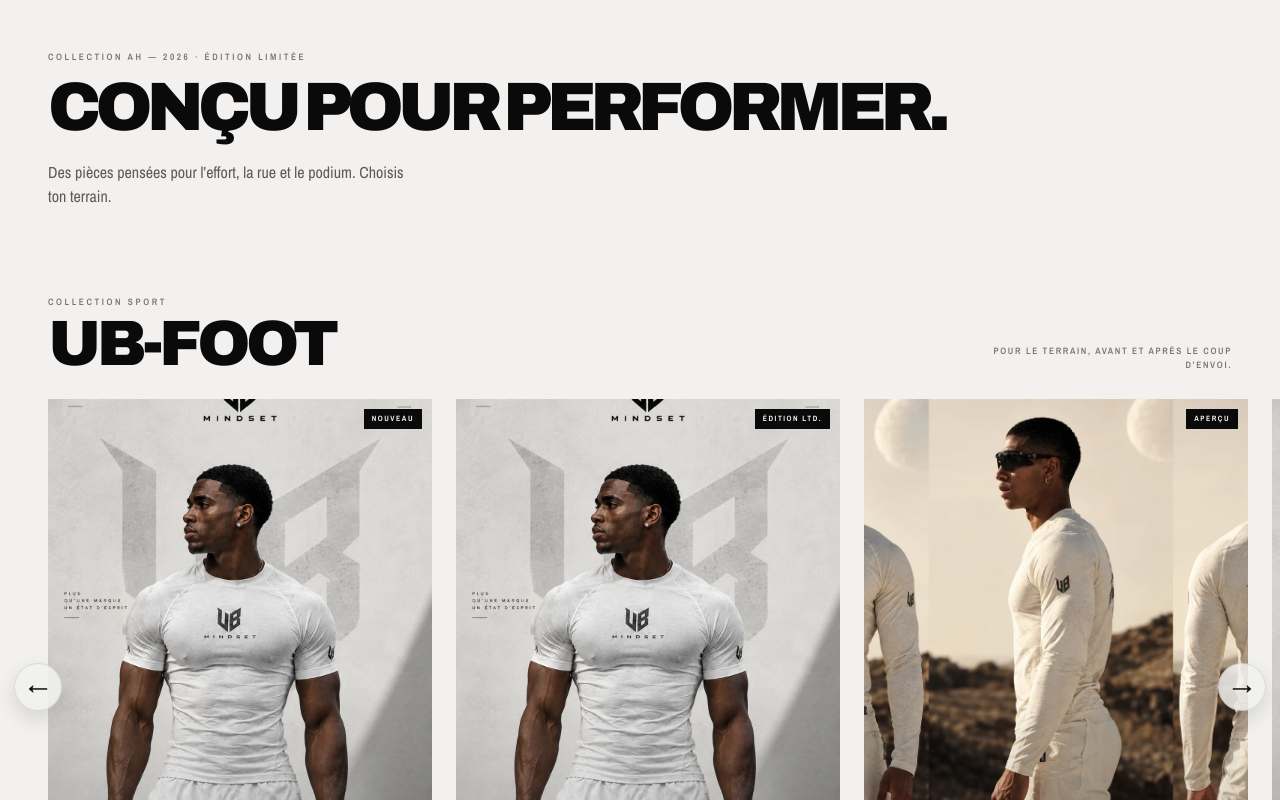
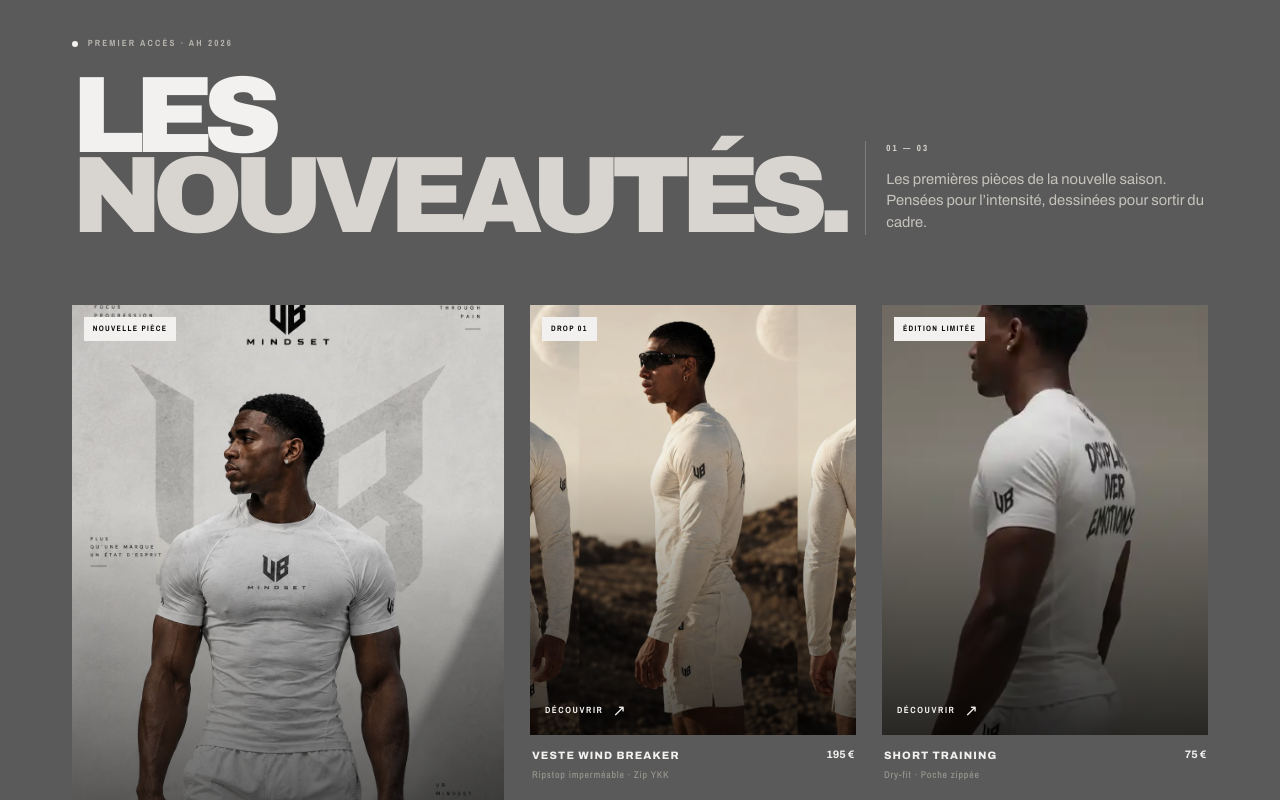
Before and after one commit to Muhammed6C/ub_mindset, a React app in the folder frontend/: page / in a window 1280 px wide. Shown: the part 940-1740 px from the top of the page. Built offline with nearby package versions, Linux system fonts and the light colour scheme; the HTML template or start-up script is replaced by a standard one.

Commit message:
Mise en place de la version 1 section nouveauté

```diff
--- /dev/null
+++ b/frontend/src/components/NewArrivals.css
@@ -0,0 +1,34 @@
+.new-arrivals { --ink: #0a0a0a; --paper: #f2f1ef; --surface: #5a5a5a; background: var(--surface); color: var(--paper); overflow: hidden; padding: clamp(76px, 9vw, 146px) clamp(20px, 5.6vw, 96px) clamp(70px, 8vw, 124px); }
+.new-arrivals *, .new-arrivals *::before, .new-arrivals *::after { box-sizing: border-box; }
+.new-arrivals__header { display: grid; grid-template-columns: minmax(0, 1fr) minmax(250px, .46fr); gap: 28px 48px; margin: 0 auto clamp(38px, 5.5vw, 80px); max-width: 1360px; }
+.new-arrivals__header > p, .new-arrivals__intro span, .new-arrivals__footer p { align-items: center; display: flex; font: 700 .56rem/1 "Archivo Narrow", sans-serif; letter-spacing: .24em; text-transform: uppercase; }
+.new-arrivals__header > p { color: #b6b3ad; gap: 10px; grid-column: 1 / -1; }
+.new-arrivals__header > p span { background: var(--paper); border-radius: 50%; height: 6px; width: 6px; }
+.new-arrivals h2, .new-arrivals h3, .new-arrivals p { margin: 0; }
+.new-arrivals h2 { font: 900 clamp(3.55rem, 8.5vw, 8.6rem)/.73 Archivo, sans-serif; letter-spacing: -.09em; text-transform: uppercase; }
+.new-arrivals h2 em { color: #d8d5d0; font-style: normal; }
+.new-arrivals__intro { align-self: end; border-left: 1px solid rgba(242, 241, 239, .24); display: grid; gap: 16px; padding: 3px 0 2px 20px; }
+.new-arrivals__intro span { color: #d8d5d0; }
+.new-arrivals__intro p { color: #c6c3bd; font: 400 clamp(.88rem, 1.15vw, 1rem)/1.45 Archivo, sans-serif; max-width: 350px; }
+.new-arrivals__grid { display: grid; gap: clamp(14px, 2vw, 26px); grid-template-columns: 1.14fr .86fr .86fr; margin: 0 auto; max-width: 1360px; }
+.new-arrivals__product { min-width: 0; }
+.new-arrivals__image { background: #272727; color: var(--paper); display: block; overflow: hidden; position: relative; text-decoration: none; }
+.new-arrivals__image::after { background: linear-gradient(180deg, rgba(0,0,0,.05) 36%, rgba(0,0,0,.72) 100%); content: ''; inset: 0; pointer-events: none; position: absolute; transition: opacity .4s ease; }
+.new-arrivals__image img { display: block; height: 100%; object-fit: cover; transition: transform .7s cubic-bezier(.16, 1, .3, 1); width: 100%; }
+.new-arrivals__product--lead .new-arrivals__image { aspect-ratio: .76; }
+.new-arrivals__product--wide .new-arrivals__image, .new-arrivals__product--compact .new-arrivals__image { aspect-ratio: .76; }
+.new-arrivals__badge { background: var(--paper); color: var(--ink); font: 800 .49rem/1 "Archivo Narrow", sans-serif; left: 12px; letter-spacing: .17em; padding: 8px 9px; position: absolute; text-transform: uppercase; top: 12px; z-index: 1; }
+.new-arrivals__discover { align-items: center; bottom: 16px; display: flex; font: 700 .56rem/1 "Archivo Narrow", sans-serif; gap: 9px; left: 15px; letter-spacing: .18em; position: absolute; text-transform: uppercase; z-index: 1; }
+.new-arrivals__discover b { font: 400 1rem/1 Archivo, sans-serif; }
+.new-arrivals__info { align-items: start; display: flex; gap: 12px; justify-content: space-between; padding: 14px 2px 0; }
+.new-arrivals__info h3 { font: 800 .67rem/1.25 Archivo, sans-serif; letter-spacing: .105em; text-transform: uppercase; }
+.new-arrivals__info p { color: #98958f; font: 500 .61rem/1.3 "Archivo Narrow", sans-serif; letter-spacing: .08em; margin-top: 7px; }
+.new-arrivals__info strong { font: 700 .68rem/1 Archivo, sans-serif; white-space: nowrap; }
+.new-arrivals__footer { align-items: center; border-top: 1px solid rgba(242,241,239,.2); display: flex; justify-content: space-between; margin: clamp(50px, 7vw, 96px) auto 0; max-width: 1360px; padding-top: 20px; }
+.new-arrivals__footer p { color: #9a9791; }
+.new-arrivals__footer a { align-items: center; background: var(--paper); color: #0a0a0a; display: inline-flex; font: 800 .58rem/1 "Archivo Narrow", sans-serif; gap: 14px; letter-spacing: .16em; min-height: 50px; padding: 0 17px; text-decoration: none; text-transform: uppercase; transition: background .25s ease, transform .25s ease; }
+.new-arrivals__footer a:hover, .new-arrivals__footer a:focus-visible { background: #d8d5d0; transform: translateY(-3px); }
+.new-arrivals a:focus-visible { outline: 2px solid var(--paper); outline-offset: 4px; }
+@media (max-width: 720px) { .new-arrivals { padding: 67px 20px 68px; }.new-arrivals__header { display: block; margin-bottom: 38px; }.new-arrivals__header > p { margin-bottom: 23px; }.new-arrivals h2 { font-size: clamp(3.75rem, 18vw, 5.7rem); }.new-arrivals__intro { border-left: 0; border-top: 1px solid rgba(242, 241, 239, .25); gap: 13px; margin-top: 35px; padding: 18px 0 0; }.new-arrivals__intro p { font-size: .87rem; }.new-arrivals__grid { gap: 32px; grid-template-columns: 1fr; }.new-arrivals__product--lead .new-arrivals__image { aspect-ratio: .82; }.new-arrivals__product--wide .new-arrivals__image, .new-arrivals__product--compact .new-arrivals__image { aspect-ratio: 1.18; }.new-arrivals__product--wide .new-arrivals__image img { object-position: 17% center !important; }.new-arrivals__footer { align-items: flex-start; flex-direction: column; gap: 20px; margin-top: 54px; }.new-arrivals__footer a { width: 100%; justify-content: space-between; } }
+@media (prefers-reduced-motion: no-preference) and (hover: hover) { .new-arrivals__image:hover img, .new-arrivals__image:focus-visible img { transform: scale(1.045); }.new-arrivals__image:hover::after, .new-arrivals__image:focus-visible::after { opacity: .72; } }
+@media (prefers-reduced-motion: reduce) { .new-arrivals__image img, .new-arrivals__footer a { transition: none; } }
--- /dev/null
+++ b/frontend/src/components/NewArrivals.jsx
@@ -0,0 +1,72 @@
+import { Link } from 'react-router-dom';
+import './NewArrivals.css';
+
+const NEW_DROPS = [
+  {
+    id: 1,
+    name: 'T-SHIRT ESSENTIAL',
+    detail: 'Coton pima 220g · Coupe sculptée',
+    price: '85 €',
+    badge: 'NOUVELLE PIÈCE',
+    image: '/demo-collection2.webp',
+    className: 'new-arrivals__product--lead',
+    position: 'center center',
+  },
+  {
+    id: 2,
+    name: 'VESTE WIND BREAKER',
+    detail: 'Ripstop imperméable · Zip YKK',
+    price: '195 €',
+    badge: 'DROP 01',
+    image: '/demo-collection.webp',
+    className: 'new-arrivals__product--wide',
+    position: 'center center',
+  },
+  {
+    id: 6,
+    name: 'SHORT TRAINING',
+    detail: 'Dry-fit · Poche zippée',
+    price: '75 €',
+    badge: 'ÉDITION LIMITÉE',
+    image: '/frames/frame_045.webp',
+    className: 'new-arrivals__product--compact',
+    position: 'center center',
+  },
+];
+
+function Product({ product }) {
+  return (
+    <article className={`new-arrivals__product ${product.className}`}>
+      <Link to={`/product/${product.id}`} className="new-arrivals__image" aria-label={`Découvrir ${product.name}`}>
+        <img src={product.image} alt={product.name} loading="lazy" decoding="async" style={{ objectPosition: product.position }} />
+        <span className="new-arrivals__badge">{product.badge}</span>
+        <span className="new-arrivals__discover">DÉCOUVRIR <b aria-hidden="true">↗</b></span>
+      </Link>
+      <div className="new-arrivals__info">
+        <div><h3>{product.name}</h3><p>{product.detail}</p></div>
+        <strong>{product.price}</strong>
+      </div>
+    </article>
+  );
+}
+
+export default function NewArrivals() {
+  return (
+    <section className="new-arrivals" aria-labelledby="new-arrivals-title">
+      <header className="new-arrivals__header">
+        <p><span /> PREMIER ACCÈS · AH 2026</p>
+        <h2 id="new-arrivals-title">LES<br /><em>NOUVEAUTÉS.</em></h2>
+        <div className="new-arrivals__intro"><span>01 — 03</span><p>Les premières pièces de la nouvelle saison. Pensées pour l’intensité, dessinées pour sortir du cadre.</p></div>
+      </header>
+
+      <div className="new-arrivals__grid">
+        {NEW_DROPS.map((product) => <Product key={product.id} product={product} />)}
+      </div>
+
+      <footer className="new-arrivals__footer">
+        <p>PIÈCES EN QUANTITÉS LIMITÉES</p>
+        <Link to="/catalog">VOIR LE DROP COMPLET <span aria-hidden="true">→</span></Link>
+      </footer>
+    </section>
+  );
+}
--- a/frontend/src/pages/Home.jsx
+++ b/frontend/src/pages/Home.jsx
@@ -1,6 +1,7 @@
 import React from 'react';
 import Hero from '../components/Hero';
 import Marquee from '../components/Marquee';
+import NewArrivals from '../components/NewArrivals';
 import Collection from '../components/Collection';
 
 export default function Home() {
@@ -12,6 +13,9 @@ export default function Home() {
       {/* ── BANDE DÉFILANTE ── */}
       <Marquee />
 
+      {/* ── NOUVEAUTÉS ── */}
+      <NewArrivals />
+
       {/* ── COLLECTION ── */}
       <Collection />
     </main>
```
Also changed, not shown: frontend/src/pages/Lookbook.css.
